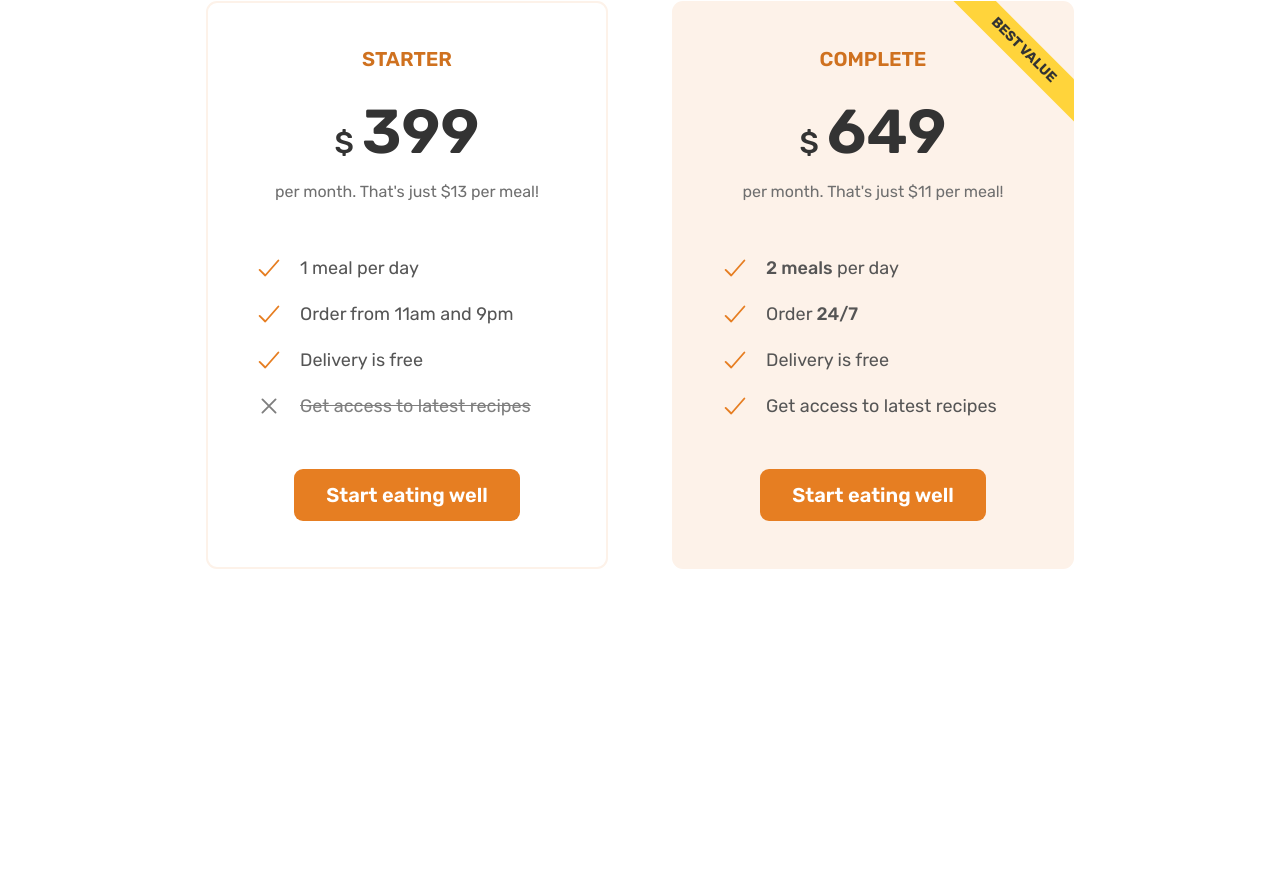
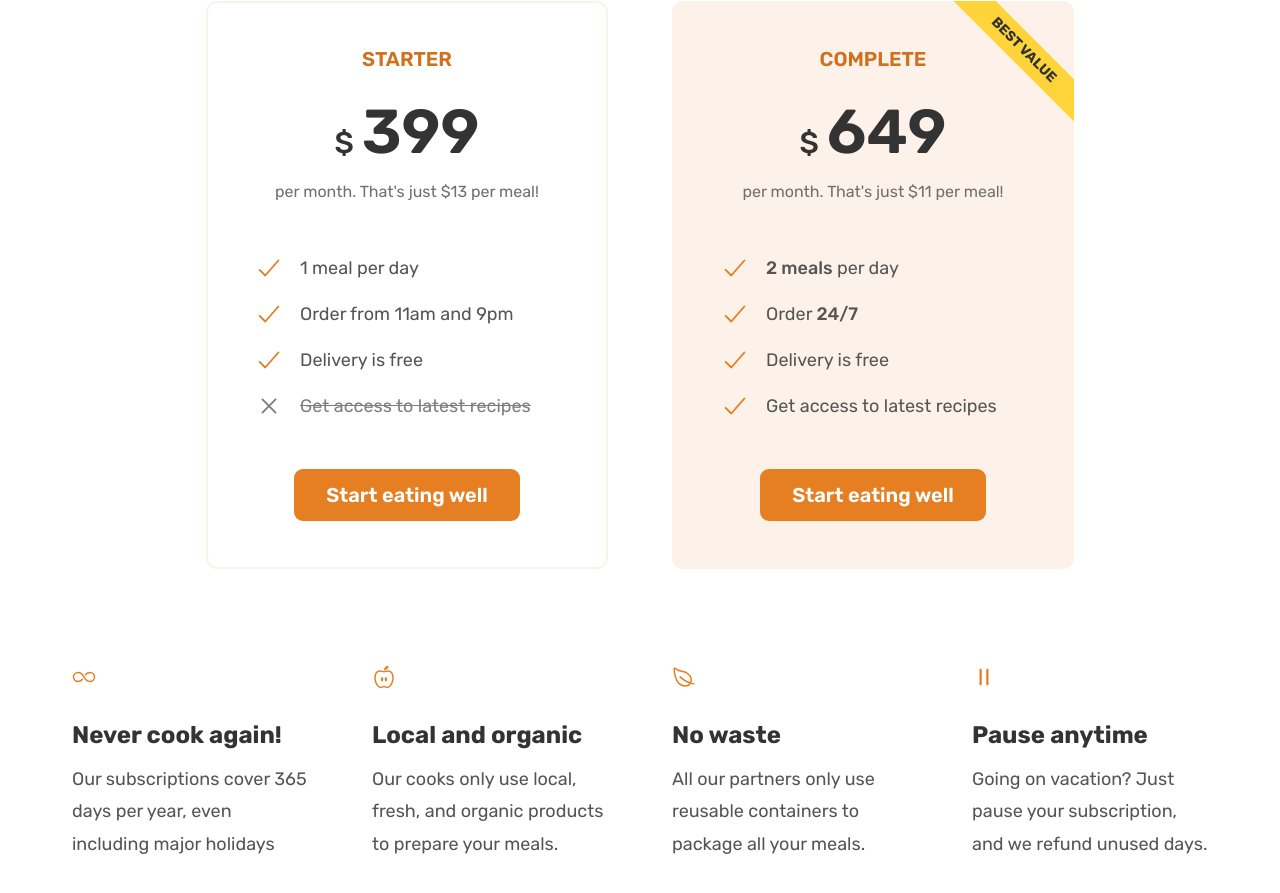
Before and after one commit to Ken-Musau/Eat-A-Treat, a plain HTML site: page index.html in a window 1280 px wide. Shown: the part 4884-5777 px from the top of the page. Before the commit the page ends 5549 px from the top, so only its background shows below. Drawn offline with nearby package versions, Linux system fonts and the light colour scheme.

Commit message:
add featured items

```diff
--- a/css/general.css
+++ b/css/general.css
@@ -71,12 +71,23 @@ body {
   row-gap: 9.6rem;
 }
 
+/* .grid:last-child {
+  margin-bottom: 0;
+} */
+
+.grid:not(:last-child) {
+  margin-bottom: 9.6rem;
+}
+
 .grid--2-cols {
   grid-template-columns: repeat(2, 1fr);
 }
 
 .grid--3-cols {
   grid-template-columns: repeat(3, 1fr);
+}
+.grid--4-cols {
+  grid-template-columns: repeat(4, 1fr);
 }
 
 .grid--center-v {
--- a/css/style.css
+++ b/css/style.css
@@ -443,3 +443,20 @@
   text-decoration: line-through;
   opacity: 0.5;
 }
+
+.feature-icon {
+  color: #e67e22;
+  height: 2.4rem;
+  width: 2.4rem;
+  margin-bottom: 3.2rem;
+}
+.feature-title {
+  font-size: 2.4rem;
+  color: #333;
+  font-weight: 700;
+  margin-bottom: 1.6rem;
+}
+.feature-text {
+  font-size: 1.8rem;
+  line-height: 1.8;
+}
--- a/index.html
+++ b/index.html
@@ -452,6 +452,41 @@
             </div>
           </div>
         </div>
+
+        <div class="container grid grid--4-cols">
+          <div class="feature">
+            <ion-icon class="feature-icon" name="infinite-outline"></ion-icon>
+            <p class="feature-title">Never cook again!</p>
+            <p class="feature-text">
+              Our subscriptions cover 365 days per year, even including major
+              holidays
+            </p>
+          </div>
+          <div class="feature">
+            <ion-icon class="feature-icon" name="nutrition-outline"></ion-icon>
+            <p class="feature-title">Local and organic</p>
+            <p class="feature-text">
+              Our cooks only use local, fresh, and organic products to prepare
+              your meals.
+            </p>
+          </div>
+          <div class="feature">
+            <ion-icon class="feature-icon" name="leaf-outline"></ion-icon>
+            <p class="feature-title">No waste</p>
+            <p class="feature-text">
+              All our partners only use reusable containers to package all your
+              meals.
+            </p>
+          </div>
+          <div class="feature">
+            <ion-icon class="feature-icon" name="pause-outline"></ion-icon>
+            <p class="feature-title">Pause anytime</p>
+            <p class="feature-text">
+              Going on vacation? Just pause your subscription, and we refund
+              unused days.
+            </p>
+          </div>
+        </div>
       </section>
     </main>
 
```
